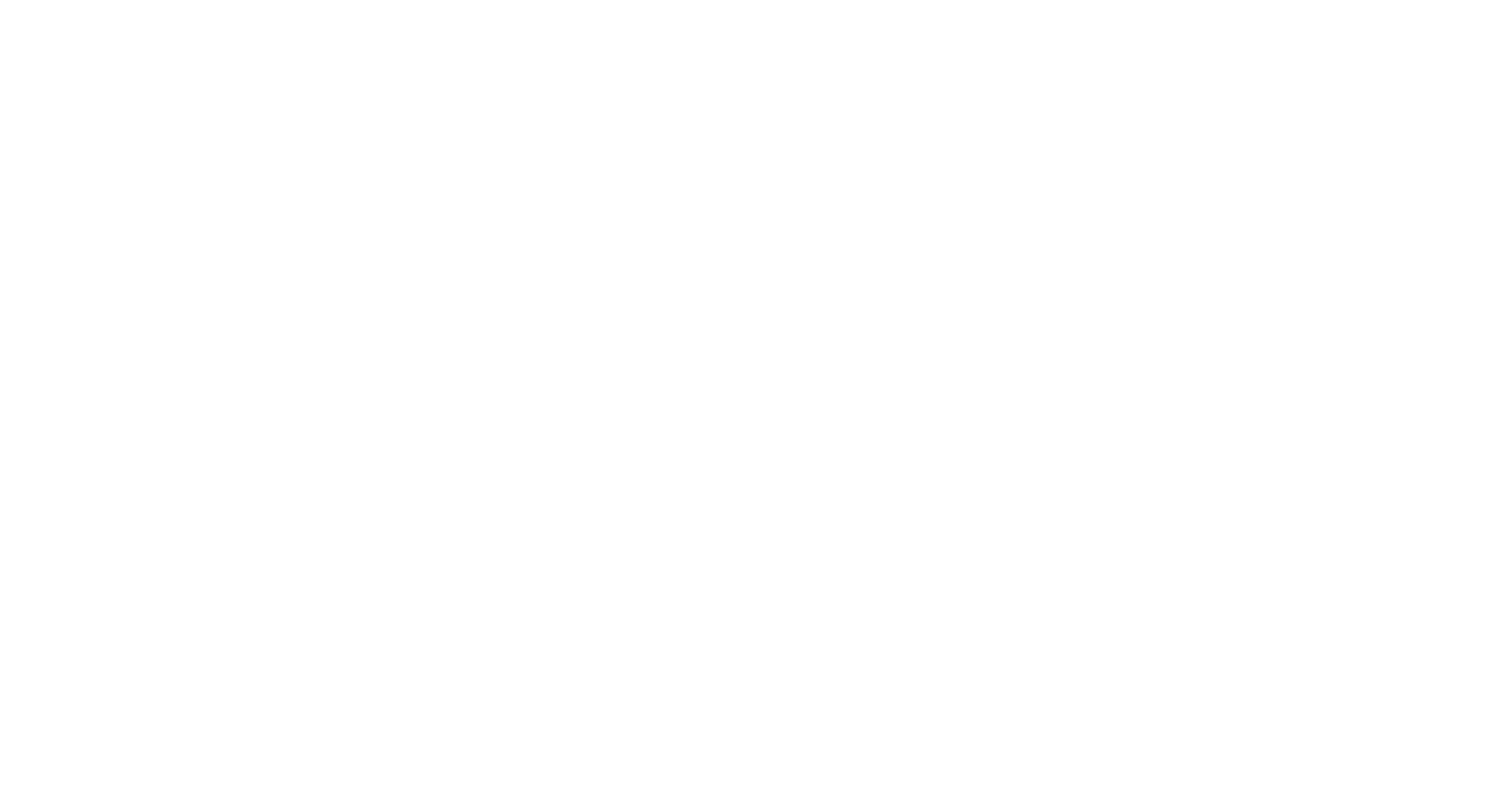
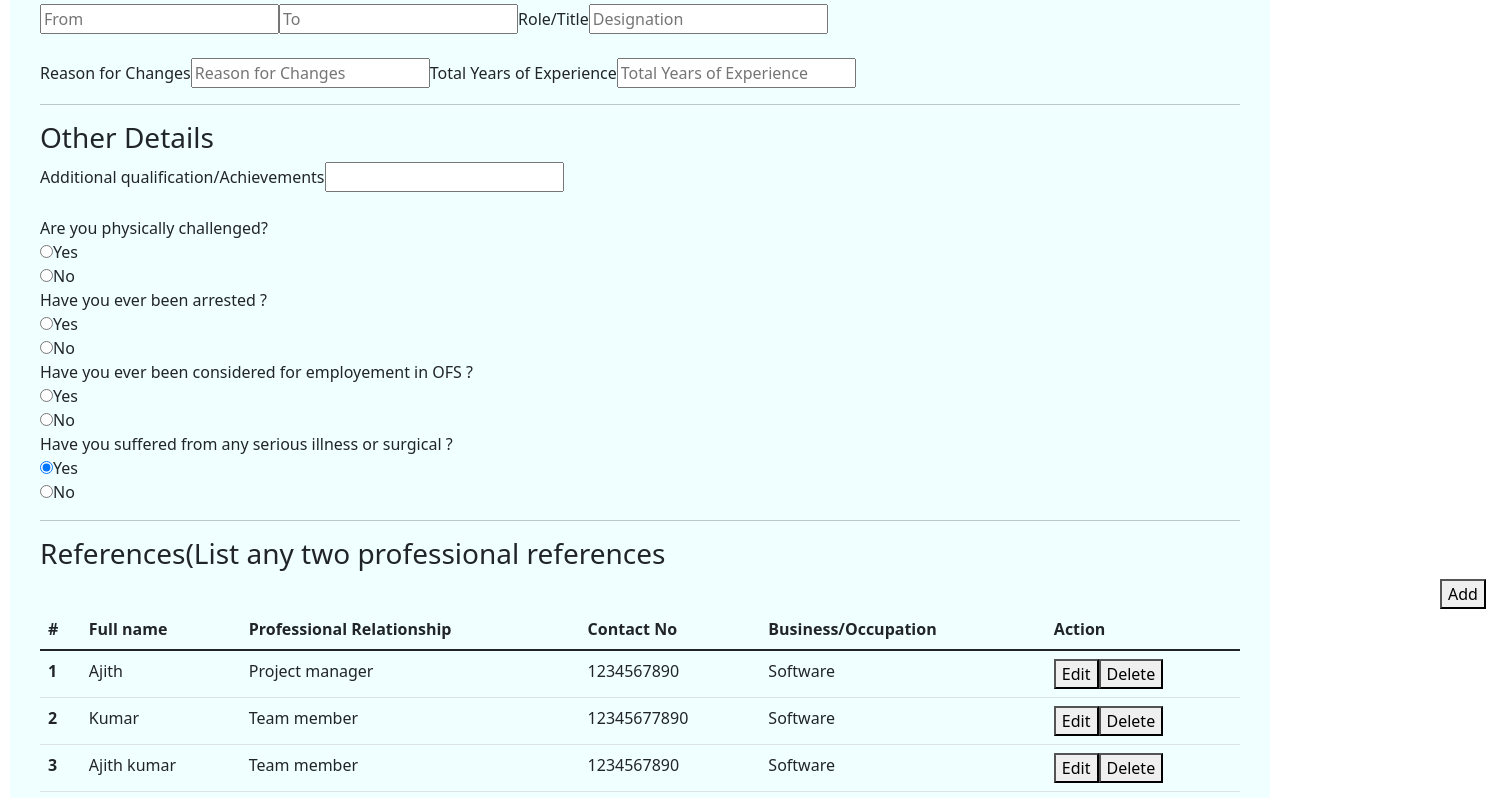
Before and after one commit to ajithkumraj/EMP-SYSTEM, an Angular app in the folder ems/: page /dashboard/support in a window 1280 px wide. Shown: the part 242-1040 px from the top of the page, 1486 px wide, since content can reach past the window. Before the commit the page ends 800 px from the top, so only its background shows below. Built offline with nearby package versions, Linux system fonts and the light colour scheme.

Commit message:
reactive form created

```diff
--- a/ems/angular.json
+++ b/ems/angular.json
@@ -1,5 +1,8 @@
 {
   "$schema": "./node_modules/@angular/cli/lib/config/schema.json",
+  "cli": {
+    "analytics": "2a279229-49fa-451b-b6fc-f0d4083caef2"
+  },
   "version": 1,
   "newProjectRoot": "projects",
   "projects": {
--- a/ems/src/app/dashboard/support/support.component.css
+++ b/ems/src/app/dashboard/support/support.component.css
@@ -0,0 +1,8 @@
+.pro{
+ padding: 30px;
+ margin: 10px;
+ background-color: azure;
+}
+.but{
+ margin-left: 1400px;
+ }
--- a/ems/src/app/dashboard/support/support.component.html
+++ b/ems/src/app/dashboard/support/support.component.html
@@ -1 +1,129 @@
-<p>support works!</p>
+<div class="pro">
+ <h3>professional details</h3>
+ <form>
+  <div class="form-group">
+  <label>Company Name</label>
+  </div>
+  <div class="form-group">
+  <input type="text" placeholder="company name">
+  </div>  <label>Duration</label>
+  <br>
+  <input type="text" placeholder="From"><input type="text" placeholder="To">
+  <label>Role/Title</label>
+  <input type="text" placeholder="Designation">
+  <br><br>
+  <label>Reason for Changes </label>
+  <input type="text" placeholder="Reason for Changes">
+  <label>Total Years of Experience</label>
+  <input type="text" placeholder="Total Years of Experience">
+  <hr>
+  <h3>Other Details</h3>
+  <label>Additional qualification/Achievements</label>
+  <input type="text" placeholder="">
+  <br><br>
+  <div class="radio">
+   Are you physically challenged?
+   <br>
+   <label>
+    <input type="radio" name="gndr" formControlName="gndr" value=1 checked>Yes
+   </label>
+  </div>
+  <div class="radio">
+   <label>
+    <input type="radio" name="gndr" formControlName="gndr" value=0>No
+   </label>
+  </div>
+  <div class="radio">
+   Have you ever been arrested ?
+   <br>
+   <label>
+    <input type="radio" name="gndr" formControlName="gndr" value=1 checked>Yes
+   </label>
+  </div>
+  <div class="radio">
+   <label>
+    <input type="radio" name="gndr" formControlName="gndr" value=0>No
+   </label>
+  </div>
+  <div class="radio">
+   Have you ever been considered for employement in OFS ?
+   <br>
+   <label>
+    <input type="radio" name="gndr" formControlName="gndr" value=1 checked>Yes
+   </label>
+  </div>
+  <div class="radio">
+   <label>
+    <input type="radio" name="gndr" formControlName="gndr" value=0>No
+   </label>
+  </div>
+  <div class="radio">
+   Have you suffered from any serious illness or surgical ?
+   <br>
+   <label>
+    <input type="radio" name="gndr" formControlName="gndr" value=1 checked>Yes
+   </label>
+  </div>
+  <div class="radio">
+   <label>
+    <input type="radio" name="gndr" formControlName="gndr" value=0>No
+   </label>
+  </div>
+  <hr>
+  <h3>References(List any two professional references</h3>
+  <button class="but">Add</button>
+  <table class="table">
+   <thead class="thead-dark">
+    <tr>
+     <th scope="col">#</th>
+     <th scope="col">Full name</th>
+     <th scope="col">Professional Relationship </th>
+     <th scope="col">Contact No</th>
+     <th scope="col">Business/Occupation</th>
+     <th scope="col">Action</th>
+    </tr>
+   </thead>
+   <tbody>
+    <tr>
+     <th scope="row">1</th>
+     <td>Ajith</td>
+     <td>Project manager</td>
+     <td>1234567890</td>
+     <td>Software</td>
+     <td> <button> Edit</button><button>Delete</button></td>
+    </tr>
+    <tr>
+     <th scope="row">2</th>
+     <td>Kumar</td>
+     <td>Team member</td>
+     <td>12345677890</td>
+     <td>Software</td>
+     <td> <button> Edit</button><button>Delete</button></td>
+    </tr>
+    <tr>
+     <th scope="row">3</th>
+     <td>Ajith kumar</td>
+     <td>Team member</td>
+     <td>1234567890</td>
+     <td>Software</td>
+     <td> <button> Edit</button><button>Delete</button></td>
+    </tr>
+   </tbody>
+  </table>
+  <br>
+  <div class="form-group form-check">
+   <input type="checkbox" formControlName="acceptTerms" id="acceptTerms" class="form-check-input" />
+   <label for="acceptTerms" class="form-check-label"> I hereby certify that statement I made above is true, compelete
+    and correct to the best of my knoeledge and belief. </label>
+  </div>
+  <br>
+  <div>
+   <!-- <button class="btn btn-secondary" type="reset">Reset</button> -->
+   <button class="btn btn-primary mr-1">Submit</button>
+  </div>
+
+
+
+
+ </form>
+</div>
--- a/ems/src/index.html
+++ b/ems/src/index.html
@@ -6,6 +6,10 @@
   <base href="/">
   <meta name="viewport" content="width=device-width, initial-scale=1">
   <link rel="icon" type="image/x-icon" href="favicon.ico">
+  <!-- CSS only -->
+<link href="https://cdn.jsdelivr.net/npm/bootstrap@5.1.3/dist/css/bootstrap.min.css" rel="stylesheet" integrity="sha384-1BmE4kWBq78iYhFldvKuhfTAU6auU8tT94WrHftjDbrCEXSU1oBoqyl2QvZ6jIW3" crossorigin="anonymous">
+<!-- JavaScript Bundle with Popper -->
+<script src="https://cdn.jsdelivr.net/npm/bootstrap@5.1.3/dist/js/bootstrap.bundle.min.js" integrity="sha384-ka7Sk0Gln4gmtz2MlQnikT1wXgYsOg+OMhuP+IlRH9sENBO0LRn5q+8nbTov4+1p" crossorigin="anonymous"></script>
 </head>
 <body>
   <app-root></app-root>
```
Also changed, not shown: 1 other file (tests, documents, lock files or other folders).
